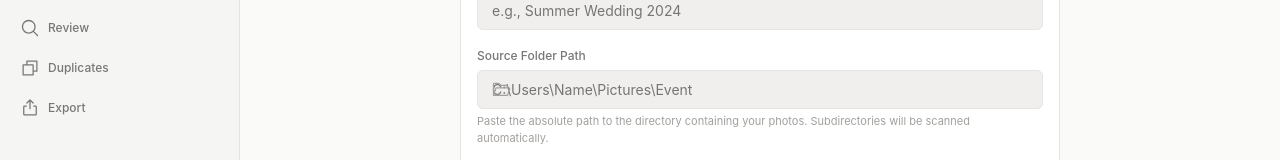
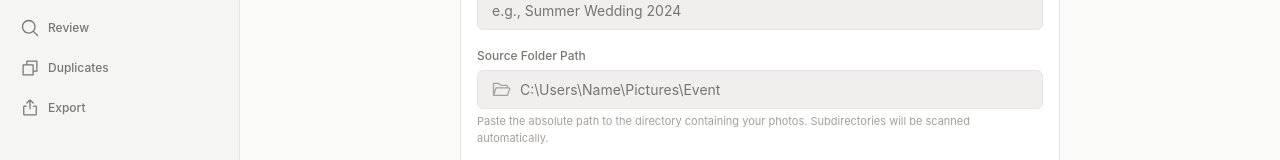
Before and after one commit to parvezmohammedakram-jpg/photo-sort, a React app in the folder frontend/: page /import in a window 1280 px wide. Shown: the part 272-432 px from the top of the page. Built offline with nearby package versions, Linux system fonts and the light colour scheme; the HTML template or start-up script is replaced by a standard one.

Commit message:
Fix icon overlap in folder path input

```diff
--- a/frontend/src/components/import/ImportView.css
+++ b/frontend/src/components/import/ImportView.css
@@ -78,7 +78,7 @@
   color: var(--text-faint);
 }
 
-.path-input {
+.input.path-input {
   padding-left: 42px;
 }
 
```
